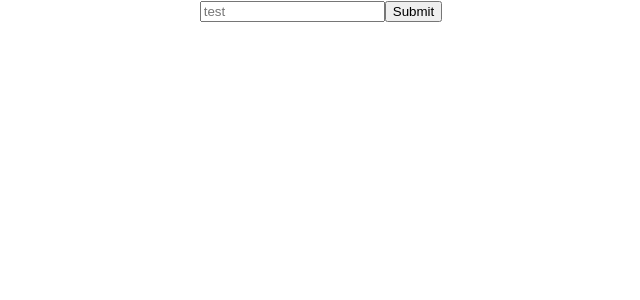
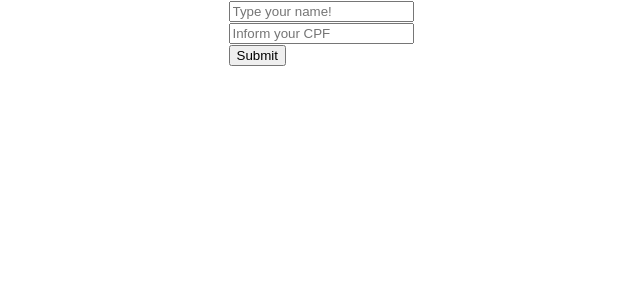
Before and after one commit to mdeamf/reactjs-forms, a React (Create React App) app: page / in a window 1280 px wide. Shown: the top 300 px of the page, without its empty margins (319-959 px from the left). Built offline with nearby package versions, Linux system fonts and the light colour scheme.

Commit message:
feat: adding a cpf field on the react-hook-form

```diff
--- a/src/components/ReactHookForm.js
+++ b/src/components/ReactHookForm.js
@@ -24,12 +24,22 @@ export const ReactHookForm = () => {
       <input
         name="name"
         type="text"
-        placeholder="test"
+        placeholder="Type your name!"
         {...register('name', { required: true })}
       />
-      <input type="submit" />
 
       <div>{errors.name && 'Name contains an error!'}</div>
+
+      <input
+        name="cpf"
+        type="text"
+        placeholder="Inform your CPF"
+        {...register('cpf', { required: true, pattern: /[0-9]{3}\.[0-9]{3}\.[0-9]{3}-[0-9]{2}/gm })}
+      />
+
+      <div>{errors.cpf && 'CPF contains an error!'}</div>
+
+      <input type="submit" />
     </form>
   );
 };
```
